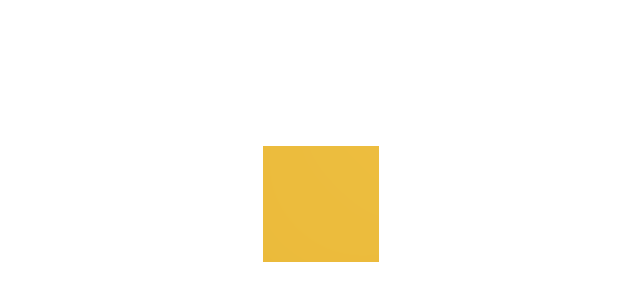
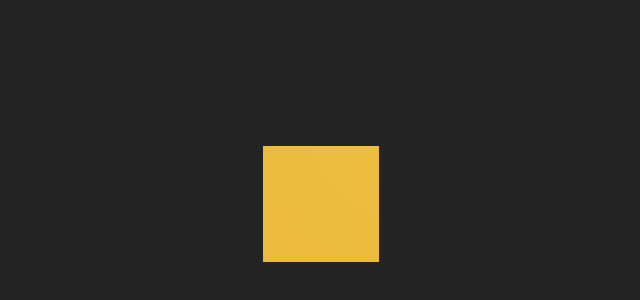
Before and after one commit to kevinjohannesson/minecraft-clone, a React (Vite) app: page / in a window 1280 px wide. Shown: the part 196-496 px from the top of the page, without its empty margins (319-959 px from the left). Built offline with nearby package versions, Linux system fonts and the light colour scheme.

Commit message:
implemented basic orbit controls from drei

```diff
--- a/package.json
+++ b/package.json
@@ -10,6 +10,7 @@
     "preview": "vite preview"
   },
   "dependencies": {
+    "@react-three/drei": "^9.120.5",
     "@react-three/fiber": "^8.17.10",
     "@types/three": "^0.171.0",
     "react": "^18.3.1",
--- a/src/App.tsx
+++ b/src/App.tsx
@@ -1,6 +1,7 @@
 import { useRef } from "react";
 import { Canvas, MeshProps } from "@react-three/fiber";
 import { Mesh } from "three";
+import { OrbitControls } from "@react-three/drei";
 
 function Box(props: MeshProps) {
   const meshRef = useRef<Mesh>(null!);
@@ -26,6 +27,7 @@ function App() {
         />
         <pointLight position={[-10, -10, -10]} decay={0} intensity={Math.PI} />
         <Box position={[0, 0, 0]} />
+        <OrbitControls />
       </Canvas>
     </>
   );
--- a/src/index.css
+++ b/src/index.css
@@ -1,3 +1,8 @@
+:root {
+  color: rgba(255, 255, 255, 0.87);
+  background-color: #242424;
+}
+
 html,
 body,
 #root {
```
Also changed, not shown: 1 other file (tests, documents, lock files or other folders).
